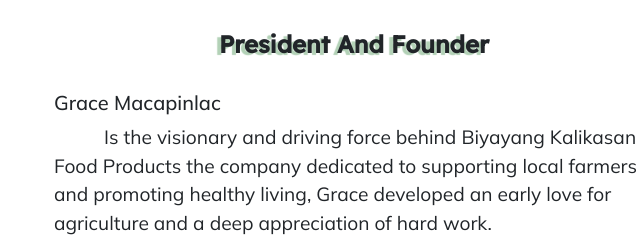
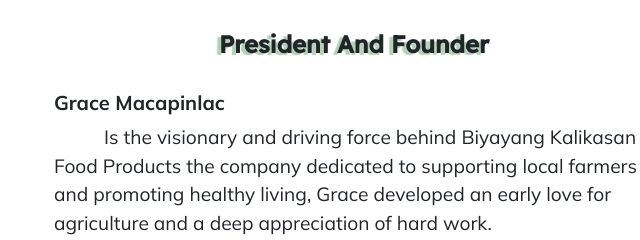
Before and after one commit to jpamvelasquez/bk, a plain HTML site: page whoweare.html in a window 1280 px wide. Shown: the part 1384-1624 px from the top of the page, 598-1238 px from the left. Drawn offline with nearby package versions, Linux system fonts and the light colour scheme.

Commit message:
Update whoweare.html
founder

```diff
--- a/whoweare.html
+++ b/whoweare.html
@@ -132,7 +132,7 @@
                 </div>
                 <div class="col-md-6 mt-5">
                     <h4 class=" text text-center pb-4 m-2 newfont"> President And Founder</h4>
-                    <h5> Grace Macapinlac</h5>
+                    <h5 class="fw-bold"> Grace Macapinlac</h5>
                     <p> Is the visionary and driving force behind Biyayang Kalikasan Food Products the company dedicated to supporting local farmers and promoting healthy living, Grace developed an early love for agriculture and a deep appreciation of hard work.</p>
 
                 </div>
```
